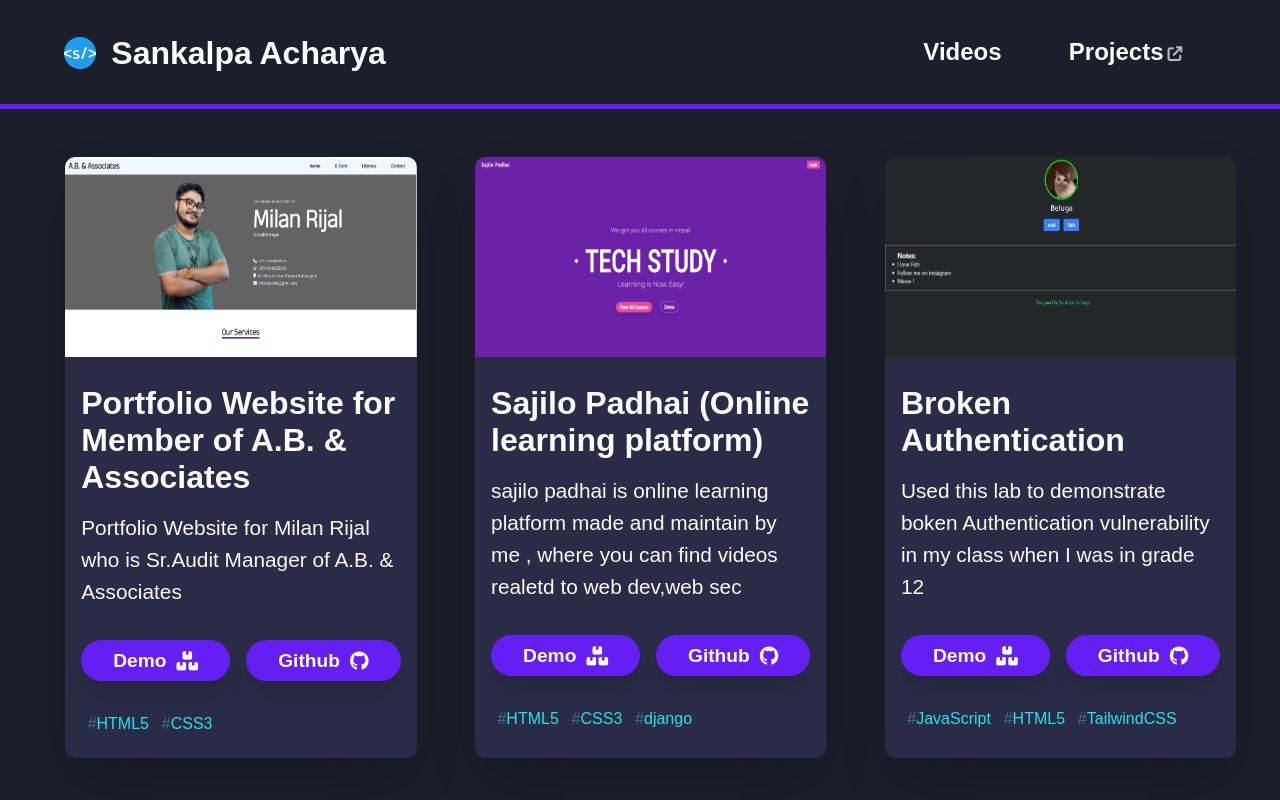
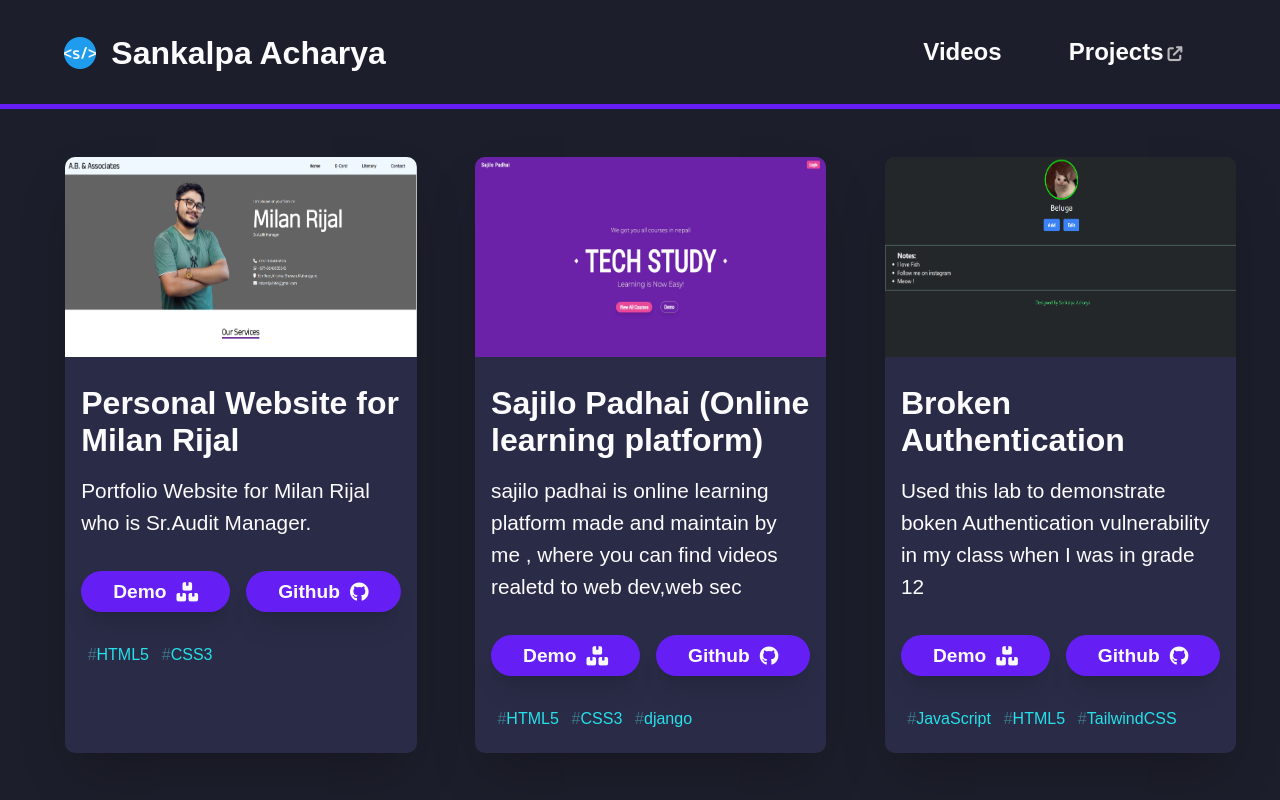
Before and after one commit to Sankalpa-Acharya/Portfolio, a plain HTML site: page project/index.html in a window 1280 px wide. Shown: the top 800 px of the page. Drawn offline with Linux system fonts and the light colour scheme; a web font is replaced by a local one.

Commit message:
Update index.html

```diff
--- a/project/index.html
+++ b/project/index.html
@@ -41,8 +41,8 @@
                 <img src="../assets/images/p13.png" alt="">
                 <div class="description">
 
-                    <h2 class="title">Portfolio Website for Member of A.B. & Associates</h2>
-                    <p class="title-sm">Portfolio Website for Milan Rijal who is Sr.Audit Manager of A.B. & Associates</p>
+                    <h2 class="title">Personal Website for Milan Rijal</h2>
+                    <p class="title-sm">Portfolio Website for Milan Rijal who is Sr.Audit Manager.</p>
                     <div class="buttons flex">
                         <a href="https://milanrijal.com.np/" target="_blank" class="btn">Demo <i
                                 class="fa-sharp fa-solid fa-boxes-stacked"></i></a>
```
